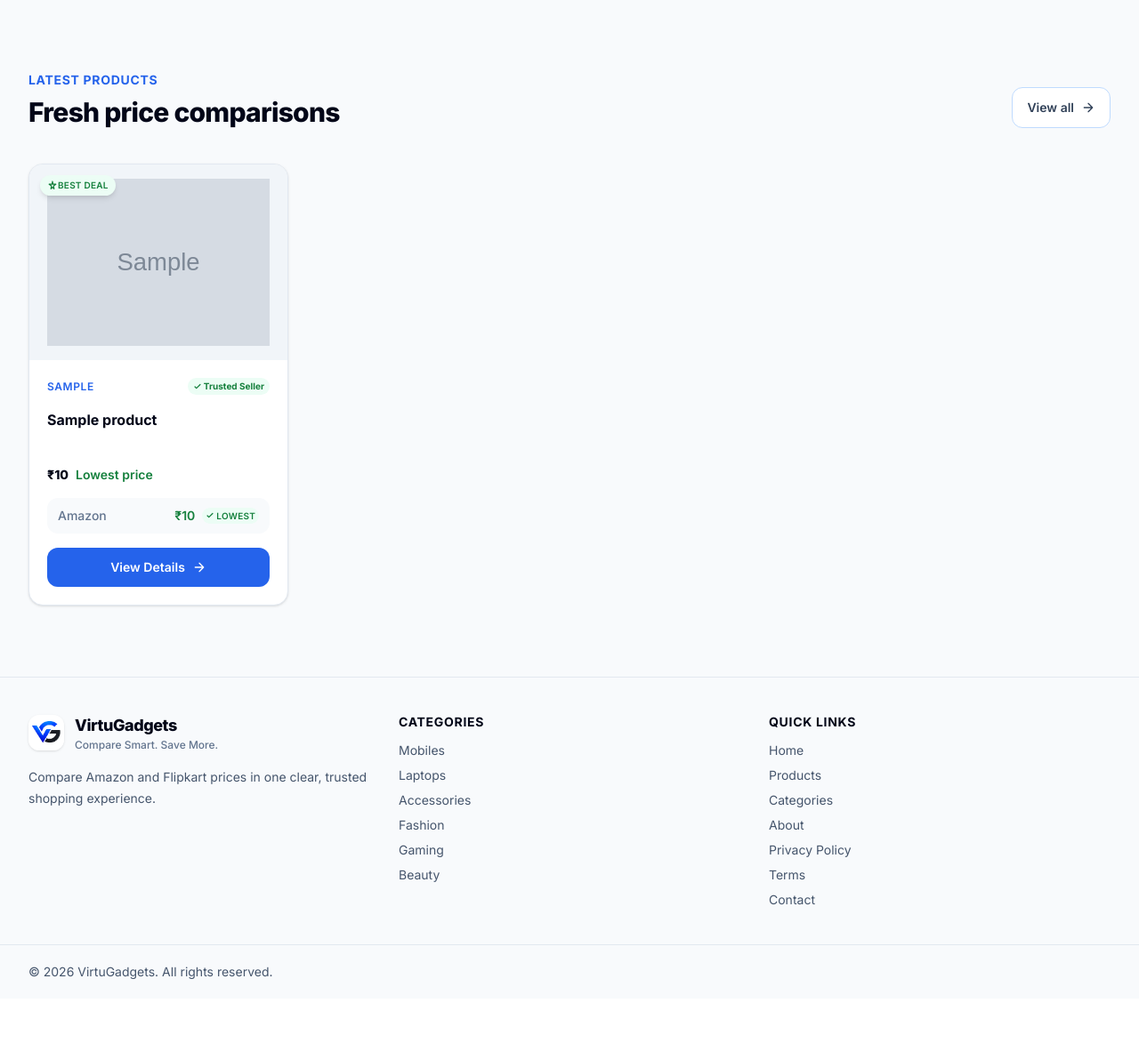
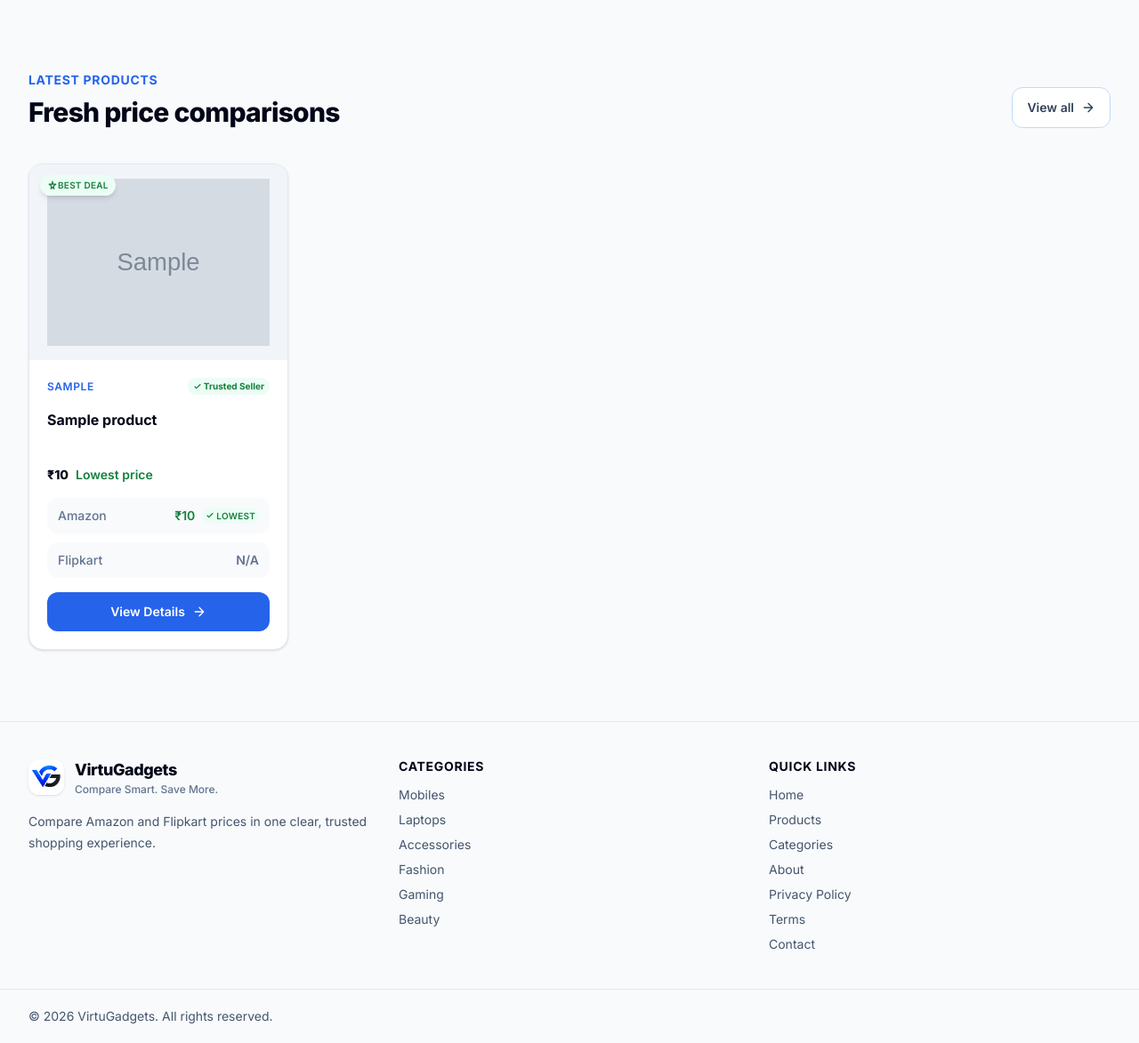
Before and after one commit to satyakushhwaha-ctrl/virtugadgets_webapp, a Django app: page / in a window 1280 px wide. Shown: the part 1247-2420 px from the top of the page at 89% size. Before the commit the page ends 2348 px from the top, so only its background shows below. Run offline with Django 5.2, Linux system fonts and the light colour scheme; tables that the repository leaves empty hold one stand-in row (values such as "Sample post"); grey boxes marked "Sample" are stand-in pictures; data that the repository does not hold is empty; style sheets or scripts are compiled from the project's sources.

Commit message:
Improve product publishing and marketplace UI

```diff
--- a/templates/components/product_card.html
+++ b/templates/components/product_card.html
@@ -1,4 +1,4 @@
-<article class="card group flex h-full min-w-0 w-full flex-col" data-product-card>
+<a href="{{ product.details_url }}" class="card group flex h-full min-w-0 w-full flex-col" data-product-card aria-label="View details for {{ product.title }}">
   <div class="product-image-wrapper relative flex h-40 items-center justify-center overflow-hidden bg-slate-100 p-4 sm:h-44 md:h-[220px]">
     {% if product.image_url %}
       <img
@@ -38,9 +38,10 @@
       <span class="shrink-0 whitespace-nowrap font-semibold text-success-700">Lowest price</span>
     </div>{% endif %}
     <dl class="space-y-1.5 text-xs sm:space-y-2.5 sm:text-sm" aria-label="Price comparison">
-      {% if product.has_amazon %}<div class="price-row min-h-8 gap-1 sm:min-h-10">
+      <div class="price-row min-h-8 gap-1 sm:min-h-10">
         <dt class="price-label shrink-0 text-[11px] sm:text-sm">Amazon</dt>
         <dd class="price-value ml-auto min-w-0 max-w-full flex-wrap justify-end gap-1 whitespace-nowrap text-[11px] sm:gap-2 sm:text-sm {% if product.is_amazon_lowest %}price-value-lowest{% endif %}">
+          {% if product.has_amazon and product.amazon_price != "Not listed" %}
             <span class="shrink-0">{{ product.amazon_price }}</span>
             {% if product.is_amazon_lowest %}
               <span class="badge-lowest shrink-0 gap-0.5 px-1 py-0.5 text-[9px] sm:text-[10px]">
@@ -48,11 +49,15 @@
                 <span>Lowest</span>
               </span>
             {% endif %}
+          {% else %}
+            <span class="shrink-0 text-slate-500">N/A</span>
+          {% endif %}
         </dd>
-      </div>{% endif %}
-      {% if product.has_flipkart %}<div class="price-row min-h-8 gap-1 sm:min-h-10">
+      </div>
+      <div class="price-row min-h-8 gap-1 sm:min-h-10">
         <dt class="price-label shrink-0 text-[11px] sm:text-sm">Flipkart</dt>
         <dd class="price-value ml-auto min-w-0 max-w-full flex-wrap justify-end gap-1 whitespace-nowrap text-[11px] sm:gap-2 sm:text-sm {% if product.is_flipkart_lowest %}price-value-lowest{% endif %}">
+          {% if product.has_flipkart and product.flipkart_price != "Not listed" %}
             <span class="shrink-0">{{ product.flipkart_price }}</span>
             {% if product.is_flipkart_lowest %}
               <span class="badge-lowest shrink-0 gap-0.5 px-1 py-0.5 text-[9px] sm:text-[10px]">
@@ -60,18 +65,19 @@
                 <span>Lowest</span>
               </span>
             {% endif %}
+          {% else %}
+            <span class="shrink-0 text-slate-500">N/A</span>
+          {% endif %}
         </dd>
-      </div>{% endif %}
+      </div>
     </dl>
-    <a
-      href="{{ product.details_url }}"
+    <span
       class="btn-primary mt-auto w-full px-2 py-2.5 text-xs sm:px-6 sm:py-3 sm:text-sm group-hover:shadow-lg group-hover:-translate-y-0.5"
-      aria-label="View details for {{ product.title }}"
     >
       View Details
       <svg class="h-4 w-4 transition-transform group-hover:translate-x-1" viewBox="0 0 24 24" fill="none" stroke="currentColor" stroke-width="2" stroke-linecap="round" stroke-linejoin="round" aria-hidden="true">
         <path d="M5 12h14M12 5l7 7-7 7"></path>
       </svg>
+    </span>
+  </div>
 </a>
-  </div>
-</article>
```
Lines whose indentation alone changed are shown as unchanged.
